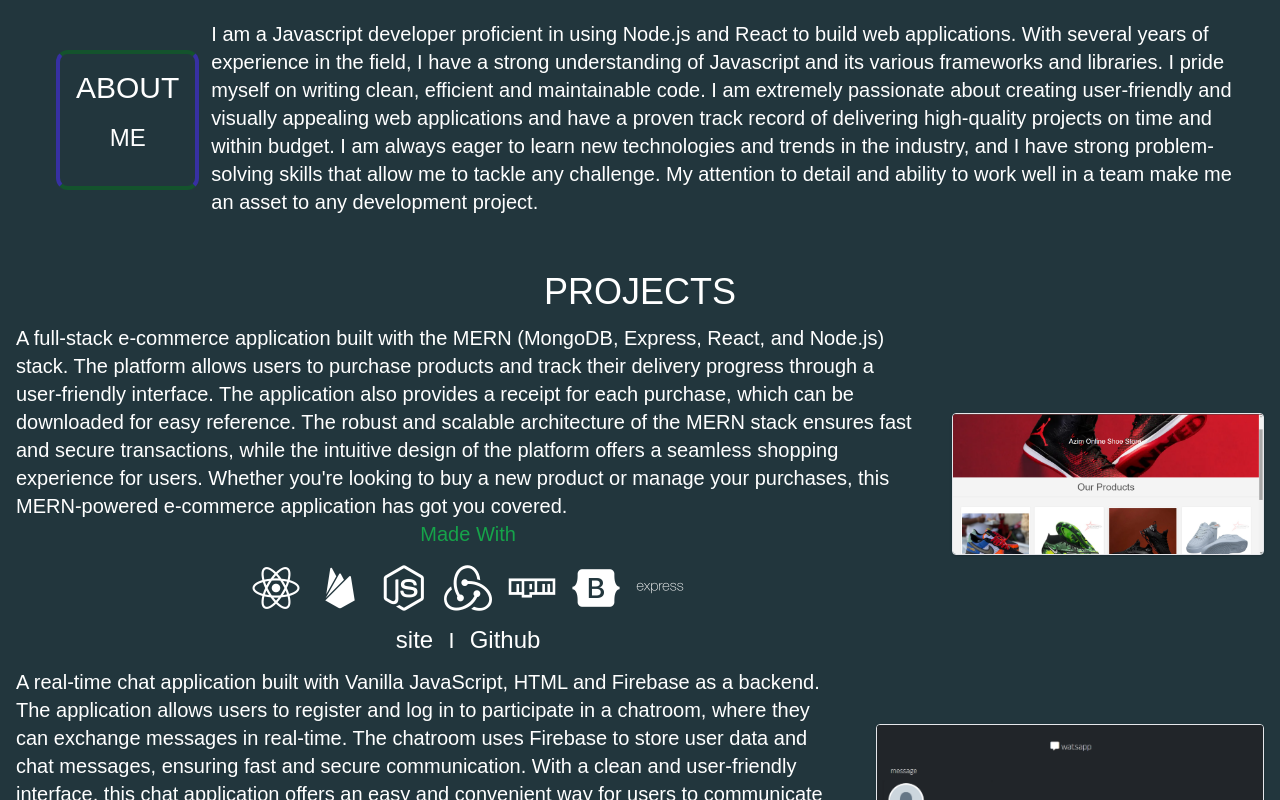
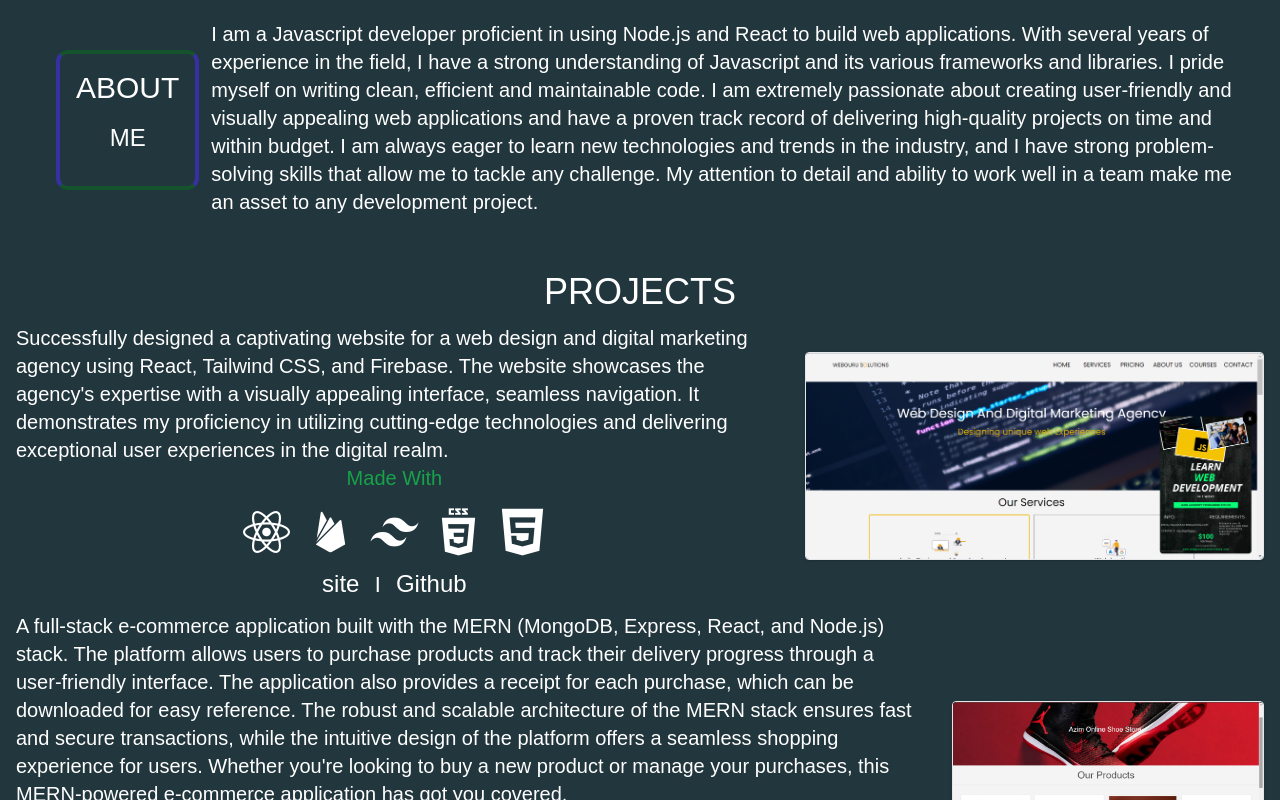
Before and after one commit to joseph-muchene/portfolio, a website: page index.html in a window 1280 px wide. Shown: the part 424-1224 px from the top of the page. Drawn offline with nearby package versions, Linux system fonts and the light colour scheme; a web font is replaced by a local one.

Commit message:
initial commit

```diff
--- a/index.html
+++ b/index.html
@@ -439,6 +439,63 @@
         </div>
       </div>
       <!-- end project -->
+
+      <!-- project 5 -->
+      <div class="container md:flex-row-reverse md:flex">
+        <div class="p-4 flex justify-center items-center">
+          <img
+            src="./images/webguru.png"
+            alt=""
+            class="shadow object-cover border rounded"
+          />
+        </div>
+
+        <div class="flex flex-col justify-center items-center">
+          <p class="text-white text-xl md:mt-3 mr-4 ml-4">
+            Successfully designed a captivating website for a web design and
+            digital marketing agency using React, Tailwind CSS, and Firebase.
+            The website showcases the agency's expertise with a visually
+            appealing interface, seamless navigation. It demonstrates my
+            proficiency in utilizing cutting-edge technologies and delivering
+            exceptional user experiences in the digital realm.
+          </p>
+
+          <h1 class="capitalize text-green-600 text-xl">Made with</h1>
+          <div
+            class="container mt-4 text-white flex space-x-4 justify-center md:text-5xl"
+          >
+            <i class="devicon-react-original"></i>
+            <i class="devicon-firebase-plain"></i>
+
+            <i class="devicon-tailwindcss-plain md:text-5xl"></i>
+
+            <!-- <i class="devicon-tailwindcss-plain"></i> -->
+            <!-- <i class="devicon-git-plain"></i> -->
+            <i class="devicon-css3-plain-wordmark"></i>
+            <i class="devicon-html5-plain"></i>
+          </div>
+          <div class="flex mt-3 space-x-4">
+            <p class="text-2xl text-white">
+              <a
+                class="hover:border-b-4 border-green-800"
+                target="_blank"
+                href="https://webgurukenya.netlify.app/"
+                >site</a
+              >
+            </p>
+            <p class="text-white mt-1 font-bold">|</p>
+            <p class="text-2xl text-white">
+              <a
+                class="hover:border-b-4 border-green-800"
+                target="_blank"
+                href="https://github.com/joseph-muchene/web-guru"
+                >Github</a
+              >
+            </p>
+          </div>
+        </div>
+      </div>
+      <!-- end project -->
     </section>
 
     <!-- my skills -->
```
Also changed, not shown: images/webguru.png (added).
